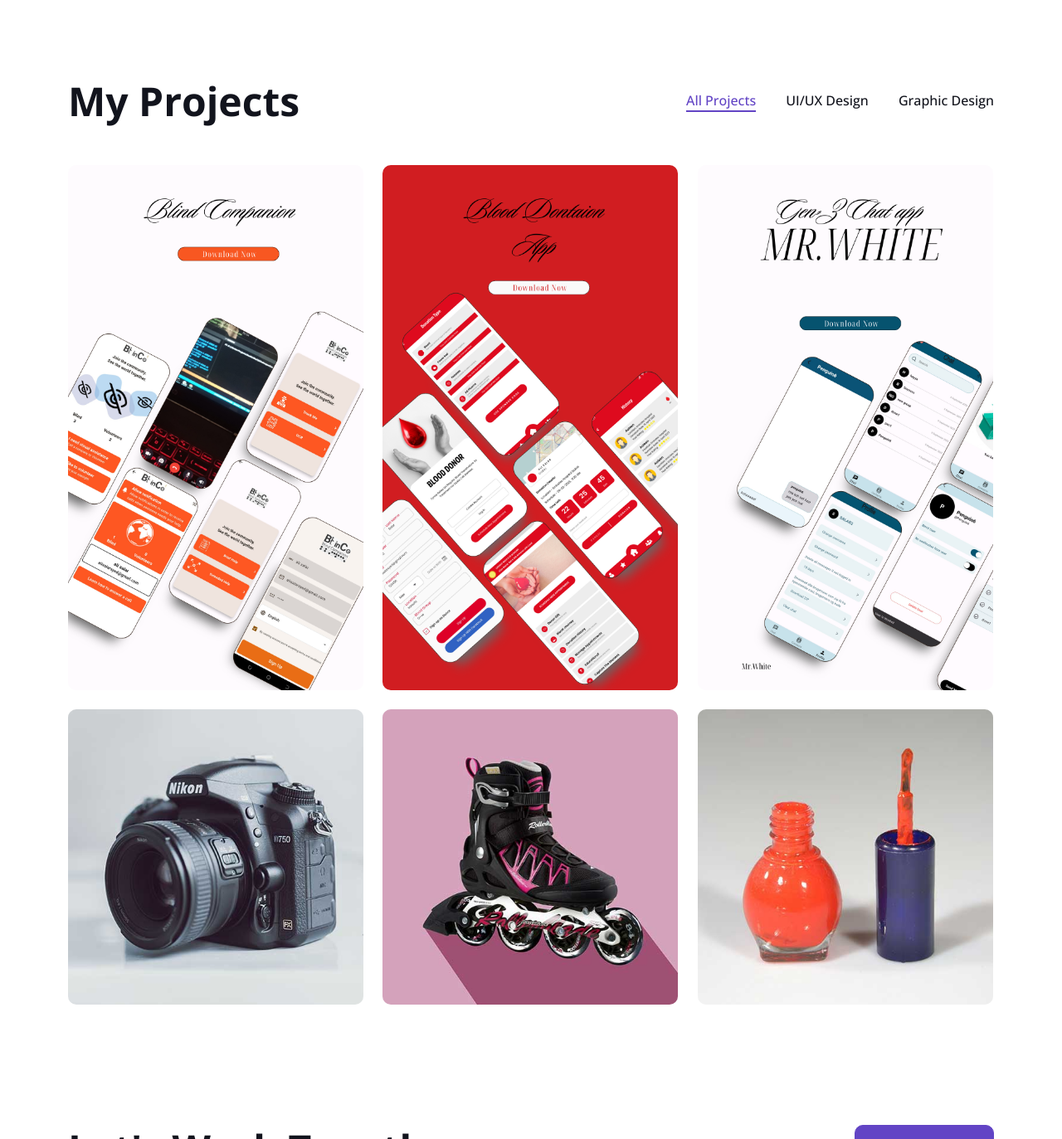
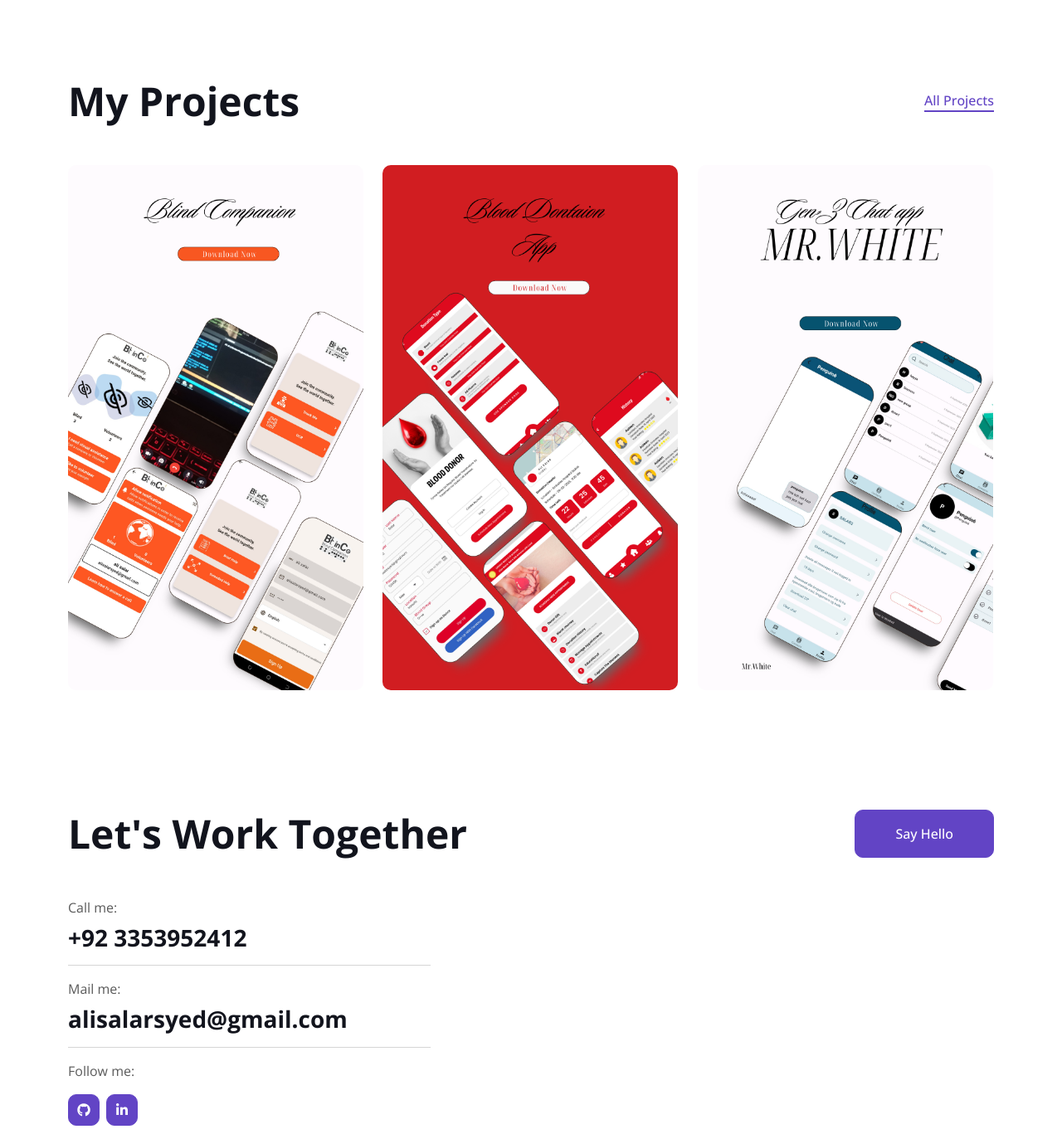
Before and after one commit to SyedSalar/proman-1.0.0, a plain HTML site: page index.html in a window 1280 px wide. Shown: the part 1427-2800 px from the top of the page at 83% size. Drawn offline with nearby package versions, Linux system fonts and the light colour scheme.

Commit message:
last update

```diff
--- a/index.html
+++ b/index.html
@@ -377,8 +377,8 @@
                 <div class="col-lg-6 text-lg-end">
                     <ul class="list-inline mx-n3 mb-0" id="portfolio-flters">
                         <li class="mx-3 active" data-filter="*">All Projects</li>
-                        <li class="mx-3" data-filter=".first">UI/UX Design</li>
-                        <li class="mx-3" data-filter=".second">Graphic Design</li>
+                        <!-- <li class="mx-3" data-filter=".first">UI/UX Design</li>
+                        <li class="mx-3" data-filter=".second">Graphic Design</li> -->
                     </ul>
                 </div>
             </div>
@@ -410,7 +410,7 @@
                         </div>
                     </div>
                 </div>
-                <div class="col-lg-4 col-md-6 portfolio-item second">
+                <!-- <div class="col-lg-4 col-md-6 portfolio-item second">
                     <div class="portfolio-img rounded overflow-hidden">
                         <img class="img-fluid" src="img/project-4.jpg" alt="">
                         <div class="portfolio-btn">
@@ -430,7 +430,7 @@
                 </div>
                 <div class="col-lg-4 col-md-6 portfolio-item second">
                     <div class="portfolio-img rounded overflow-hidden">
-                        <img class="img-fluid" src="img/project-6.jpg" alt="">
+                        <img class="img-fluid" src="img/project-6.jpg" alt=""> -->
                         <div class="portfolio-btn">
                             <a class="btn btn-lg-square btn-outline-secondary border-2 mx-1" href="img/project-6.jpg" data-lightbox="portfolio"><i class="fa fa-eye"></i></a>
                             <a class="btn btn-lg-square btn-outline-secondary border-2 mx-1" href=""><i class="fa fa-link"></i></a>
```
